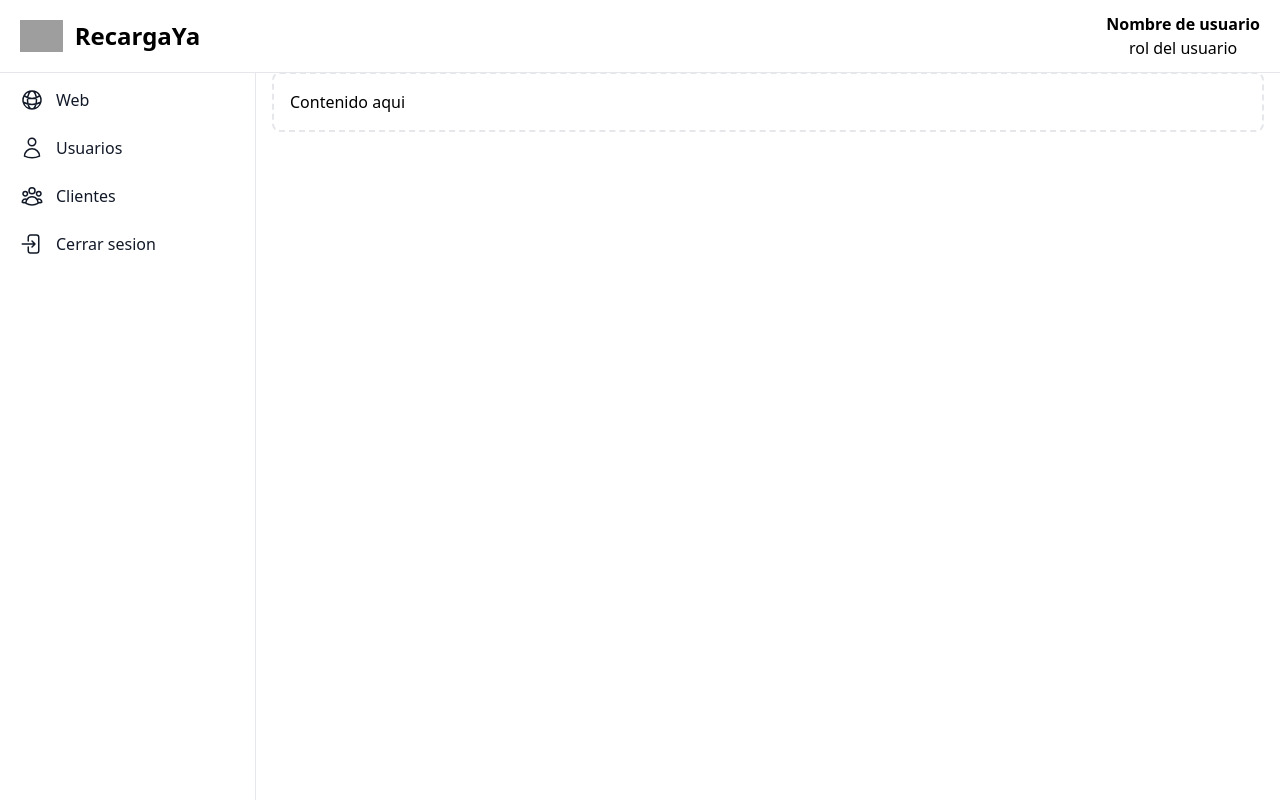
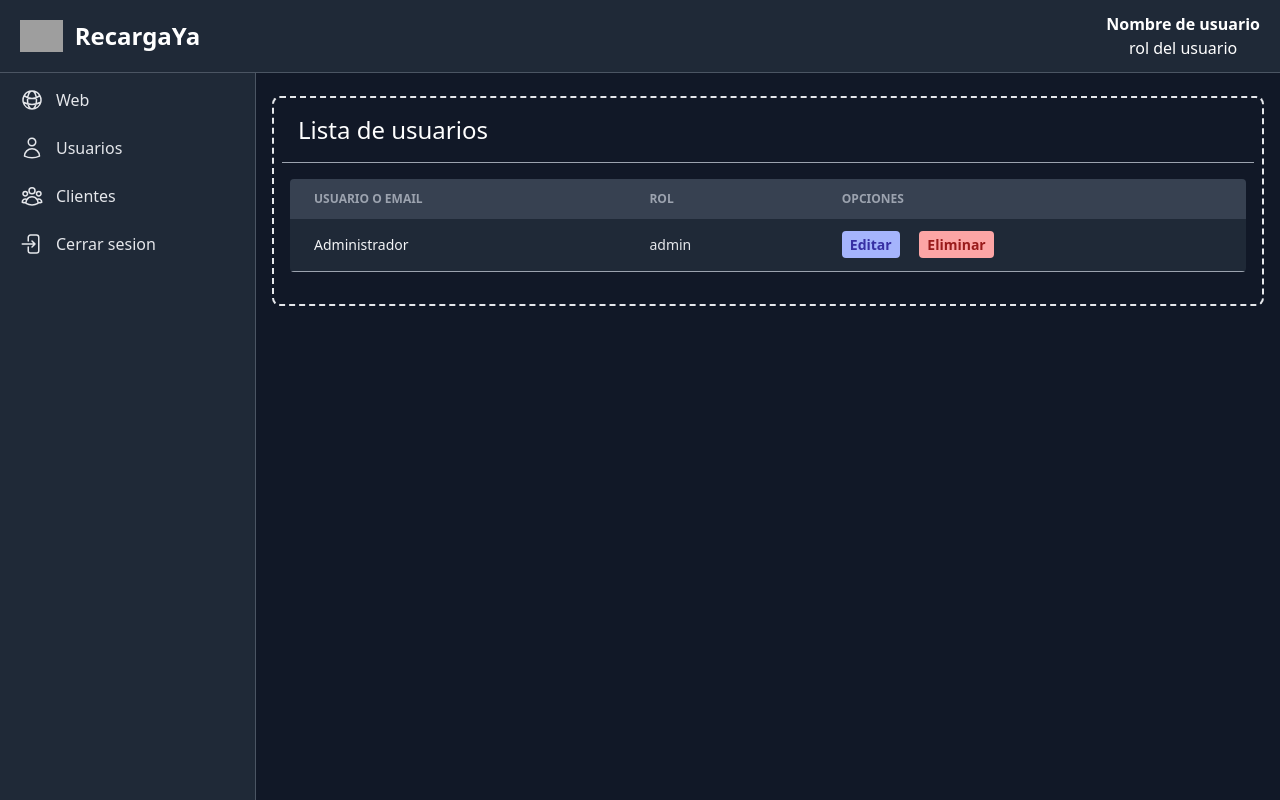
Before and after one commit to AndresR17/Precargaya, a PHP site: page /auth/usuarios.php in a window 1280 px wide. Run offline with PHP 8.4, Linux system fonts and the light colour scheme; a user stored in the database is signed in; some libraries are stand-ins or nearby versions; grey boxes are pictures that could not be loaded.

Commit message:
cambio de colo al panel admin

```diff
--- a/auth/layouts/header-nav.php
+++ b/auth/layouts/header.php
@@ -28,4 +28,4 @@
     //     }
     ?>
 </head>
-<body>
+<body class="bg-gray-900">
--- /dev/null
+++ b/auth/layouts/nav.php
@@ -0,0 +1,62 @@
+<nav class="fixed top-0 z-50 w-full bg-gray-800 border-b border-gray-600">
+    <div class="px-3 py-3 lg:px-5 lg:pl-3">
+        <div class="flex items-center justify-between">
+            <div class="flex items-center justify-start rtl:justify-end">
+                <button data-drawer-target="logo-sidebar" data-drawer-toggle="logo-sidebar" aria-controls="logo-sidebar" type="button" class="inline-flex items-center p-2 text-sm text-gray-500 rounded-lg sm:hidden hover:bg-gray-100 focus:outline-none focus:ring-2 focus:ring-gray-200 ">
+                    <span class="sr-only">Open sidebar</span>
+                    <svg class="w-6 h-6" aria-hidden="true" fill="currentColor" viewBox="0 0 20 20" xmlns="http://www.w3.org/2000/svg">
+                        <path clip-rule="evenodd" fill-rule="evenodd" d="M2 4.75A.75.75 0 012.75 4h14.5a.75.75 0 010 1.5H2.75A.75.75 0 012 4.75zm0 10.5a.75.75 0 01.75-.75h7.5a.75.75 0 010 1.5h-7.5a.75.75 0 01-.75-.75zM2 10a.75.75 0 01.75-.75h14.5a.75.75 0 010 1.5H2.75A.75.75 0 012 10z"></path>
+                    </svg>
+                </button>
+                <a href="https://flowbite.com" class="flex ms-2 md:me-24">
+                    <img src="https://flowbite.com/docs/images/logo.svg" class="h-8 me-3" alt="FlowBite Logo" />
+                    <span class="self-center text-xl font-semibold sm:text-2xl whitespace-nowrap text-white">RecargaYa</span>
+                </a>
+            </div>
+            <div class="flex flex-col items-center">
+                <p class="font-semibold text-white">Nombre de usuario</p>
+                <span class="font-normal text-white">rol del usuario</span>
+            </div>
+        </div>
+    </div>
+</nav>
+
+<aside id="logo-sidebar" class="bg-gray-800 fixed top-0 left-0 z-40 w-64 h-screen pt-20 transition-transform -translate-x-full border-r border-gray-600 sm:translate-x-0" aria-label="Sidebar">
+    <div class="h-full px-3 pb-4 overflow-y-auto bg-gray-800">
+        <ul class="space-y-2 font-medium">
+            <li>
+                <a href="../index.php" target="_blank" class="flex items-center p-2 rounded-lg group hover:text-white text-gray-200 hover:bg-gray-700">
+                    <svg xmlns="http://www.w3.org/2000/svg" fill="none" viewBox="0 0 24 24" stroke-width="1.5" stroke="currentColor" class="w-6 h-6">
+                        <path stroke-linecap="round" stroke-linejoin="round" d="M12 21a9.004 9.004 0 0 0 8.716-6.747M12 21a9.004 9.004 0 0 1-8.716-6.747M12 21c2.485 0 4.5-4.03 4.5-9S14.485 3 12 3m0 18c-2.485 0-4.5-4.03-4.5-9S9.515 3 12 3m0 0a8.997 8.997 0 0 1 7.843 4.582M12 3a8.997 8.997 0 0 0-7.843 4.582m15.686 0A11.953 11.953 0 0 1 12 10.5c-2.998 0-5.74-1.1-7.843-2.918m15.686 0A8.959 8.959 0 0 1 21 12c0 .778-.099 1.533-.284 2.253m0 0A17.919 17.919 0 0 1 12 16.5c-3.162 0-6.133-.815-8.716-2.247m0 0A9.015 9.015 0 0 1 3 12c0-1.605.42-3.113 1.157-4.418" />
+                    </svg>
+                    <span class="ms-3">Web</span>
+                </a>
+            </li>
+            <li>
+                <a href="usuarios.php" class="flex items-center p-2 rounded-lg group hover:text-white text-gray-200 hover:bg-gray-700">
+                    <svg xmlns="http://www.w3.org/2000/svg" fill="none" viewBox="0 0 24 24" stroke-width="1.5" stroke="currentColor" class="w-6 h-6">
+                        <path stroke-linecap="round" stroke-linejoin="round" d="M15.75 6a3.75 3.75 0 1 1-7.5 0 3.75 3.75 0 0 1 7.5 0ZM4.501 20.118a7.5 7.5 0 0 1 14.998 0A17.933 17.933 0 0 1 12 21.75c-2.676 0-5.216-.584-7.499-1.632Z" />
+                    </svg>
+                    <span class="flex-1 ms-3 whitespace-nowrap">Usuarios</span>
+                </a>
+            </li>
+            <li>
+                <a href="clientes.php" class="flex items-center p-2 rounded-lg group hover:text-white text-gray-200 hover:bg-gray-700">
+                    <svg xmlns="http://www.w3.org/2000/svg" fill="none" viewBox="0 0 24 24" stroke-width="1.5" stroke="currentColor" class="w-6 h-6">
+                        <path stroke-linecap="round" stroke-linejoin="round" d="M18 18.72a9.094 9.094 0 0 0 3.741-.479 3 3 0 0 0-4.682-2.72m.94 3.198.001.031c0 .225-.012.447-.037.666A11.944 11.944 0 0 1 12 21c-2.17 0-4.207-.576-5.963-1.584A6.062 6.062 0 0 1 6 18.719m12 0a5.971 5.971 0 0 0-.941-3.197m0 0A5.995 5.995 0 0 0 12 12.75a5.995 5.995 0 0 0-5.058 2.772m0 0a3 3 0 0 0-4.681 2.72 8.986 8.986 0 0 0 3.74.477m.94-3.197a5.971 5.971 0 0 0-.94 3.197M15 6.75a3 3 0 1 1-6 0 3 3 0 0 1 6 0Zm6 3a2.25 2.25 0 1 1-4.5 0 2.25 2.25 0 0 1 4.5 0Zm-13.5 0a2.25 2.25 0 1 1-4.5 0 2.25 2.25 0 0 1 4.5 0Z" />
+                    </svg>
+
+                    <span class="flex-1 ms-3 whitespace-nowrap">Clientes</span>
+                </a>
+            </li>
+            <li>
+                <a href="#" class="flex items-center p-2 rounded-lg group hover:text-white text-gray-200 hover:bg-gray-700">
+                    <svg xmlns="http://www.w3.org/2000/svg" fill="none" viewBox="0 0 24 24" stroke-width="1.5" stroke="currentColor" class="w-6 h-6">
+                        <path stroke-linecap="round" stroke-linejoin="round" d="M8.25 9V5.25A2.25 2.25 0 0 1 10.5 3h6a2.25 2.25 0 0 1 2.25 2.25v13.5A2.25 2.25 0 0 1 16.5 21h-6a2.25 2.25 0 0 1-2.25-2.25V15M12 9l3 3m0 0-3 3m3-3H2.25" />
+                    </svg>
+                    <span class="flex-1 ms-3 whitespace-nowrap">Cerrar sesion</span>
+                </a>
+            </li>
+        </ul>
+    </div>
+</aside>
--- a/auth/usuarios.php
+++ b/auth/usuarios.php
@@ -1,75 +1,54 @@
 <?php
-require_once('./layouts/header-nav.php');
+require_once('./layouts/header.php');
 if (!isset($_SESSION['user'])) {
     header('location:../index.php');
 }
+require_once('./layouts/nav.php');
 ?>
 
-<nav class="fixed top-0 z-50 w-full bg-white border-b border-gray-200 dark:bg-gray-800 dark:border-gray-700">
-    <div class="px-3 py-3 lg:px-5 lg:pl-3">
-        <div class="flex items-center justify-between">
-            <div class="flex items-center justify-start rtl:justify-end">
-                <button data-drawer-target="logo-sidebar" data-drawer-toggle="logo-sidebar" aria-controls="logo-sidebar" type="button" class="inline-flex items-center p-2 text-sm text-gray-500 rounded-lg sm:hidden hover:bg-gray-100 focus:outline-none focus:ring-2 focus:ring-gray-200 dark:text-gray-400 dark:hover:bg-gray-700 dark:focus:ring-gray-600">
-                    <span class="sr-only">Open sidebar</span>
-                    <svg class="w-6 h-6" aria-hidden="true" fill="currentColor" viewBox="0 0 20 20" xmlns="http://www.w3.org/2000/svg">
-                        <path clip-rule="evenodd" fill-rule="evenodd" d="M2 4.75A.75.75 0 012.75 4h14.5a.75.75 0 010 1.5H2.75A.75.75 0 012 4.75zm0 10.5a.75.75 0 01.75-.75h7.5a.75.75 0 010 1.5h-7.5a.75.75 0 01-.75-.75zM2 10a.75.75 0 01.75-.75h14.5a.75.75 0 010 1.5H2.75A.75.75 0 012 10z"></path>
-                    </svg>
-                </button>
-                <a href="https://flowbite.com" class="flex ms-2 md:me-24">
-                    <img src="https://flowbite.com/docs/images/logo.svg" class="h-8 me-3" alt="FlowBite Logo" />
-                    <span class="self-center text-xl font-semibold sm:text-2xl whitespace-nowrap dark:text-white">RecargaYa</span>
-                </a>
+
+
+<div class="p-4 sm:ml-64">
+    <div class="py-4 px-2 border-2 border-gray-200 border-dashed rounded-lg mt-20">
+        <div class="px-4 border-b border-gray-400 pb-4">
+            <h2 class="text-white text-2xl">Lista de usuarios</h2>
+        </div>
+
+        <!-- Tabla de usuarios  -->
+        <div class="py-4 px-2">
+
+            <div class="relative overflow-x-auto rounded">
+                <table class="w-full text-sm text-left rtl:text-right">
+                    <thead class="text-xs text-gray-400 uppercase bg-gray-700">
+                        <tr>
+                            <th scope="col" class="px-6 py-3">
+                                Usuario o email
+                            </th>
+                            <th scope="col" class="px-6 py-3">
+                                Rol
+                            </th>
+                            <th scope="col-2" class="px-6 py-3">
+                                Opciones
+                            </th>
+                        </tr>
+                    </thead>
+                    <tbody>
+                        <tr class="bg-gray-800 border-b border-gray-400 text-gray-200">
+                            <th scope="row" class="px-6 py-4 font-medium whitespace-nowrap text-gray-100">
+                                Administrador
+                            </th>
+                            <td class="px-6 py-4">
+                                admin
+                            </td>
+                            <td class="px-6 py-4 space-x-4">
+                                <a href="#" class="px-2 py-1 text-sm bg-indigo-300 hover:bg-indigo-600 hover:text-white border-indigo-600 rounded text-indigo-800 text-center font-semibold">Editar</a>
+                                <a href="#" class="px-2 py-1 text-sm bg-red-300 rounded text-red-800 font-semibold hover:bg-red-600 hover:text-white">Eliminar</a>
+                            </td>
+                        </tr>
+                    </tbody>
+                </table>
             </div>
-            <div class="flex flex-col items-center">
-                <p class="font-semibold">Nombre de usuario</p>
-                <span class="font-normal">rol del usuario</span>
-            </div>
+
         </div>
     </div>
-</nav>
-
-<aside id="logo-sidebar" class="fixed top-0 left-0 z-40 w-64 h-screen pt-20 transition-transform -translate-x-full bg-white border-r border-gray-200 sm:translate-x-0 dark:bg-gray-800 dark:border-gray-700" aria-label="Sidebar">
-    <div class="h-full px-3 pb-4 overflow-y-auto bg-white dark:bg-gray-800">
-        <ul class="space-y-2 font-medium">
-            <li>
-                <a href="#" class="flex items-center p-2 text-gray-900 rounded-lg dark:text-white hover:bg-gray-100 dark:hover:bg-gray-700 group">
-                    <svg xmlns="http://www.w3.org/2000/svg" fill="none" viewBox="0 0 24 24" stroke-width="1.5" stroke="currentColor" class="w-6 h-6">
-                        <path stroke-linecap="round" stroke-linejoin="round" d="M12 21a9.004 9.004 0 0 0 8.716-6.747M12 21a9.004 9.004 0 0 1-8.716-6.747M12 21c2.485 0 4.5-4.03 4.5-9S14.485 3 12 3m0 18c-2.485 0-4.5-4.03-4.5-9S9.515 3 12 3m0 0a8.997 8.997 0 0 1 7.843 4.582M12 3a8.997 8.997 0 0 0-7.843 4.582m15.686 0A11.953 11.953 0 0 1 12 10.5c-2.998 0-5.74-1.1-7.843-2.918m15.686 0A8.959 8.959 0 0 1 21 12c0 .778-.099 1.533-.284 2.253m0 0A17.919 17.919 0 0 1 12 16.5c-3.162 0-6.133-.815-8.716-2.247m0 0A9.015 9.015 0 0 1 3 12c0-1.605.42-3.113 1.157-4.418" />
-                    </svg>
-                    <span class="ms-3">Web</span>
-                </a>
-            </li>
-            <li>
-                <a href="#" class="flex items-center p-2 text-gray-900 rounded-lg dark:text-white hover:bg-gray-100 dark:hover:bg-gray-700 group">
-                    <svg xmlns="http://www.w3.org/2000/svg" fill="none" viewBox="0 0 24 24" stroke-width="1.5" stroke="currentColor" class="w-6 h-6">
-                        <path stroke-linecap="round" stroke-linejoin="round" d="M15.75 6a3.75 3.75 0 1 1-7.5 0 3.75 3.75 0 0 1 7.5 0ZM4.501 20.118a7.5 7.5 0 0 1 14.998 0A17.933 17.933 0 0 1 12 21.75c-2.676 0-5.216-.584-7.499-1.632Z" />
-                    </svg>
-                    <span class="flex-1 ms-3 whitespace-nowrap">Usuarios</span>
-                </a>
-            </li>
-            <li>
-                <a href="#" class="flex items-center p-2 text-gray-900 rounded-lg dark:text-white hover:bg-gray-100 dark:hover:bg-gray-700 group">
-                    <svg xmlns="http://www.w3.org/2000/svg" fill="none" viewBox="0 0 24 24" stroke-width="1.5" stroke="currentColor" class="w-6 h-6">
-                        <path stroke-linecap="round" stroke-linejoin="round" d="M18 18.72a9.094 9.094 0 0 0 3.741-.479 3 3 0 0 0-4.682-2.72m.94 3.198.001.031c0 .225-.012.447-.037.666A11.944 11.944 0 0 1 12 21c-2.17 0-4.207-.576-5.963-1.584A6.062 6.062 0 0 1 6 18.719m12 0a5.971 5.971 0 0 0-.941-3.197m0 0A5.995 5.995 0 0 0 12 12.75a5.995 5.995 0 0 0-5.058 2.772m0 0a3 3 0 0 0-4.681 2.72 8.986 8.986 0 0 0 3.74.477m.94-3.197a5.971 5.971 0 0 0-.94 3.197M15 6.75a3 3 0 1 1-6 0 3 3 0 0 1 6 0Zm6 3a2.25 2.25 0 1 1-4.5 0 2.25 2.25 0 0 1 4.5 0Zm-13.5 0a2.25 2.25 0 1 1-4.5 0 2.25 2.25 0 0 1 4.5 0Z" />
-                    </svg>
-
-                    <span class="flex-1 ms-3 whitespace-nowrap">Clientes</span>
-                </a>
-            </li>
-            <li>
-                <a href="#" class="flex items-center p-2 text-gray-900 rounded-lg dark:text-white hover:bg-gray-100 dark:hover:bg-gray-700 group">
-                    <svg xmlns="http://www.w3.org/2000/svg" fill="none" viewBox="0 0 24 24" stroke-width="1.5" stroke="currentColor" class="w-6 h-6">
-                        <path stroke-linecap="round" stroke-linejoin="round" d="M8.25 9V5.25A2.25 2.25 0 0 1 10.5 3h6a2.25 2.25 0 0 1 2.25 2.25v13.5A2.25 2.25 0 0 1 16.5 21h-6a2.25 2.25 0 0 1-2.25-2.25V15M12 9l3 3m0 0-3 3m3-3H2.25" />
-                    </svg>
-                    <span class="flex-1 ms-3 whitespace-nowrap">Cerrar sesion</span>
-                </a>
-            </li>
-        </ul>
-    </div>
-</aside>
-
-<div class="p-4 sm:ml-64">
-    <div class="p-4 border-2 border-gray-200 border-dashed rounded-lg dark:border-gray-700 mt-14">
-        <p>Contenido aqui</p>
-    </div>
 </div>
--- a/layouts/footer.php
+++ b/layouts/footer.php
@@ -3,7 +3,6 @@
         <div class="flex gap-3">
             <a href="https://web.facebook.com/profile.php?id=100094769269248" target="_blank"><img src="./img/footer/facebook.png" class="w-6 h-6"></a>
             <a href="https://www.instagram.com/recargaya_col/" target="_blank"><img src="./img/footer/instagram.png" class="w-6 h-6"></a>
-            <a href="https://wa.link/xtfpkd" target="_blank"><img src="./img/footer/whatsapp.png" class="w-6 h-6"></a>
         </div>
     </footer>
 
--- a/src/js/formLogin.js
+++ b/src/js/formLogin.js
@@ -41,7 +41,7 @@ function IniciarSesion(datos) {
 
             if (respuesta === 1) {
                 formLogin.reset();
-                window.location.href = 'registros.php';
+                window.location.href = './auth/usuarios.php';
             }
 
             if (respuesta === 2) {
```
Also changed, not shown: auth/clientes.php (+54 -0 lines), layouts/header.php (+9 -0 lines), layouts/nav.php (+0 -13 lines), img/footer/whatsapp-logo.png (added).
